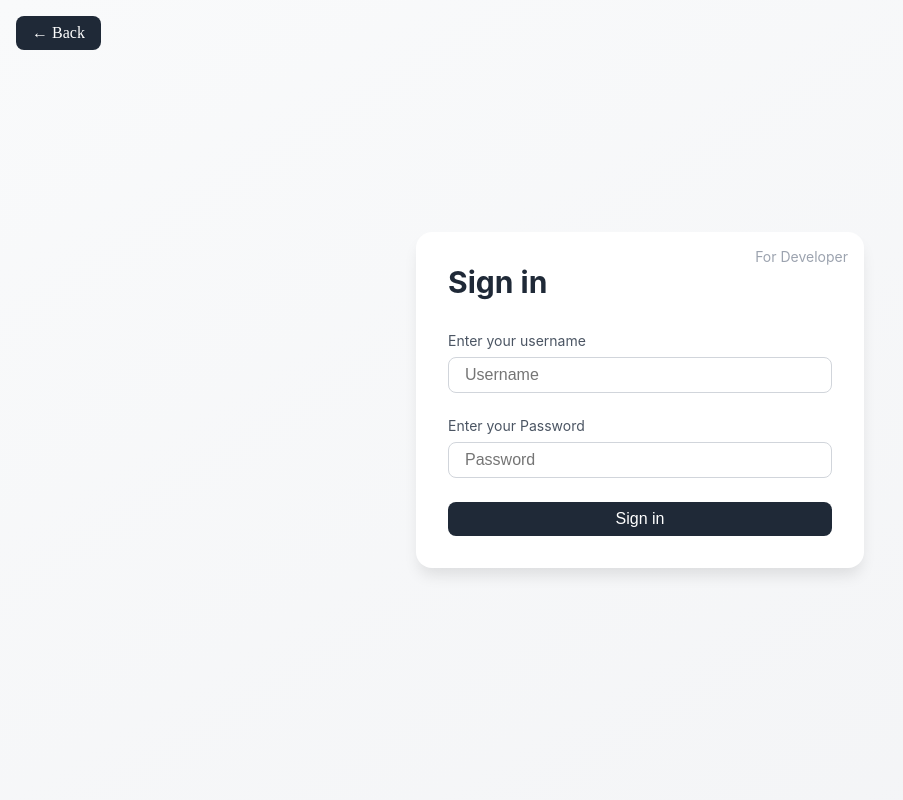
After one commit to Peroxlyde/storemanagement, a PHP site: page /devLogin.php in a window 1280 px wide. The commit adds this page. Shown: the whole page, without its empty margins (0-903 px from the left). Run offline with PHP 8.4, Linux system fonts and the light colour scheme.

Commit message:
Add files via upload

```diff
--- /dev/null
+++ b/websport/devLogin.php
@@ -0,0 +1,151 @@
+<!DOCTYPE html>
+<html lang="en">
+<head>
+    <meta charset="UTF-8">
+    <meta http-equiv="X-UA-Compatible" content="IE=edge">
+    <meta name="viewport" content="width=device-width, initial-scale=1.0">
+    <title>Sign In</title>
+    <style>
+       * {
+  margin: 0;
+  padding: 0;
+  box-sizing: border-box;
+}
+
+.center-wrapper {
+  display: flex;
+  align-items: center;
+  justify-content: center;
+  min-height: 100vh;
+  background: linear-gradient(to bottom right, #f9fafb, #f3f4f6);
+  font-family: -apple-system, BlinkMacSystemFont, "Segoe UI", Roboto, sans-serif;
+}
+
+.container {
+  width: 100%;
+  max-width: 28rem;
+}
+
+.card {
+  background: white;
+  border-radius: 1rem;
+  box-shadow: 0 10px 15px -3px rgba(0, 0, 0, 0.1);
+  padding: 2rem;
+  position: relative;
+}
+
+.admin-badge {
+  position: absolute;
+  top: 1rem;
+  right: 1rem;
+  font-size: 0.875rem;
+  color: #9ca3af;
+}
+
+.title {
+  font-size: 1.875rem;
+  font-weight: bold;
+  color: #1f2937;
+  margin-bottom: 2rem;
+}
+
+.form-group {
+  margin-bottom: 1.5rem;
+}
+
+label {
+  display: block;
+  font-size: 0.875rem;
+  color: #4b5563;
+  margin-bottom: 0.5rem;
+}
+
+input {
+  width: 100%;
+  padding: 0.5rem 1rem;
+  border: 1px solid #d1d5db;
+  border-radius: 0.5rem;
+  font-size: 1rem;
+  transition: all 0.2s;
+  outline: none;
+}
+
+input:focus {
+  border-color: #3b82f6;
+  box-shadow: 0 0 0 2px rgba(59, 130, 246, 0.2);
+}
+
+button {
+  width: 100%;
+  padding: 0.5rem 1rem;
+  background-color: #1f2937;
+  color: white;
+  border: none;
+  border-radius: 0.5rem;
+  font-size: 1rem;
+  cursor: pointer;
+  transition: background-color 0.2s;
+}
+
+button:hover {
+  background-color: #374151;
+}
+.back-button {
+            position: fixed;
+            top: 1rem;
+            left: 1rem;
+            padding: 0.5rem 1rem;
+            background-color: #1f2937;
+            color: white;
+            border: none;
+            border-radius: 0.5rem;
+            font-size: 1rem;
+            cursor: pointer;
+            text-decoration: none;
+            transition: background-color 0.2s;
+        }
+
+        .back-button:hover {
+            background-color: #374151;
+        }
+
+    </style>
+</head>
+<body>
+<a href=welcome.php class="back-button">← Back</a>
+<div class="center-wrapper">
+    <div class="container">
+      <div class="card">
+        <span class="admin-badge">For Developer</span>
+        <h1 class="title">Sign in</h1>
+
+        <form @submit.prevent="handleSubmit">
+          <div class="form-group">
+            <label for="username">Enter your username</label>
+            <input
+              id="username"
+              name="username"
+              type="text"
+              placeholder="Username"
+              required
+            />
+          </div>
+
+          <div class="form-group">
+            <label for="password">Enter your Password</label>
+            <input
+              id="password"
+             name="password"
+              type="password"
+              placeholder="Password"
+              required
+            />
+          </div>
+
+          <button type="submit">Sign in</button>
+        </form>
+      </div>
+    </div>
+  </div>
+</body>
+</html>
--- a/websport/welcome.php
+++ b/websport/welcome.php
@@ -59,9 +59,9 @@
     <h1><?php echo "Who You Are?"; ?></h1>
 
     <div class="buttons-container">
-        <a href="employee.html" class="role-button">Employee</a>
-        <a href="manager.html" class="role-button">Manager</a>
-        <a href="developer.html" class="role-button">Developer</a>
+        <a href="employeeLogin.php" class="role-button">Employee</a>
+        <a href="managerLogin.php" class="role-button">Manager</a>
+        <a href="devLogin.php" class="role-button">Developer</a>
     </div>
 </body>
 </html>
```
Also changed, not shown: websport/employeeLogin.php (added, +151 -0 lines), websport/managerLogin.php (added, +151 -0 lines).
